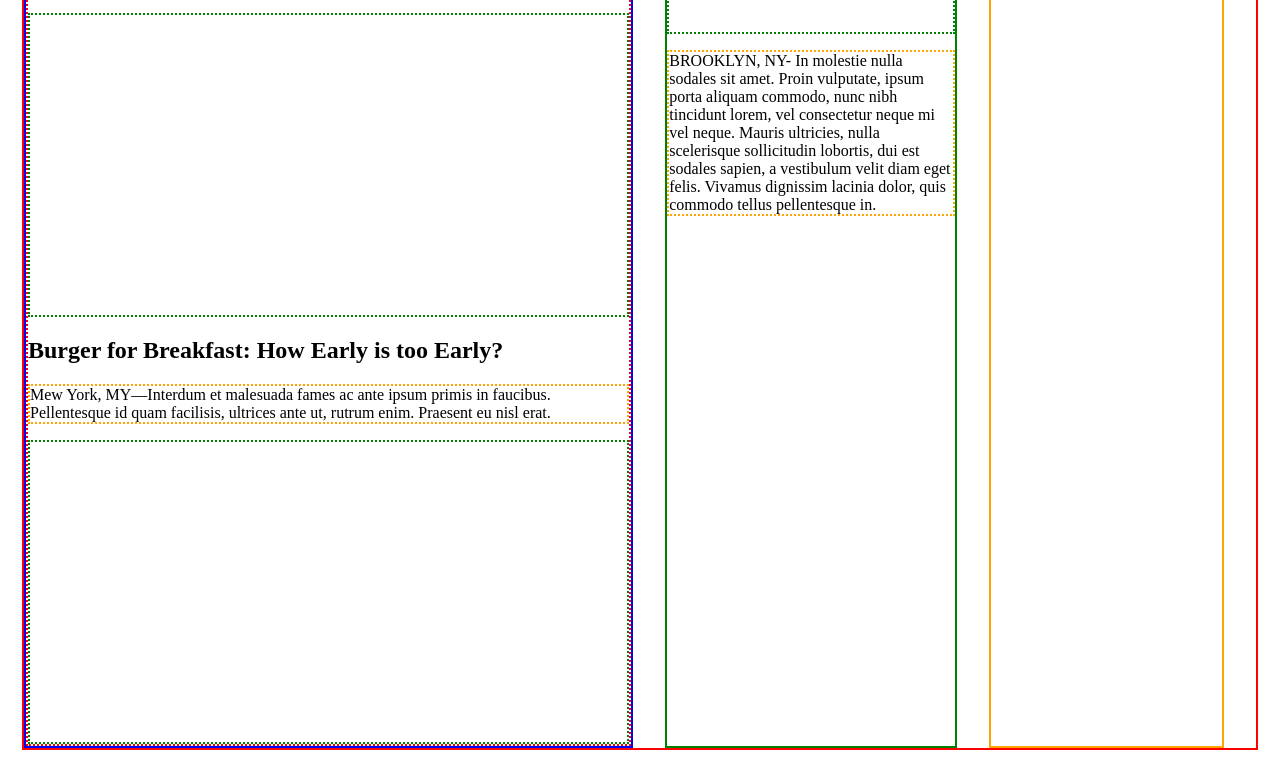
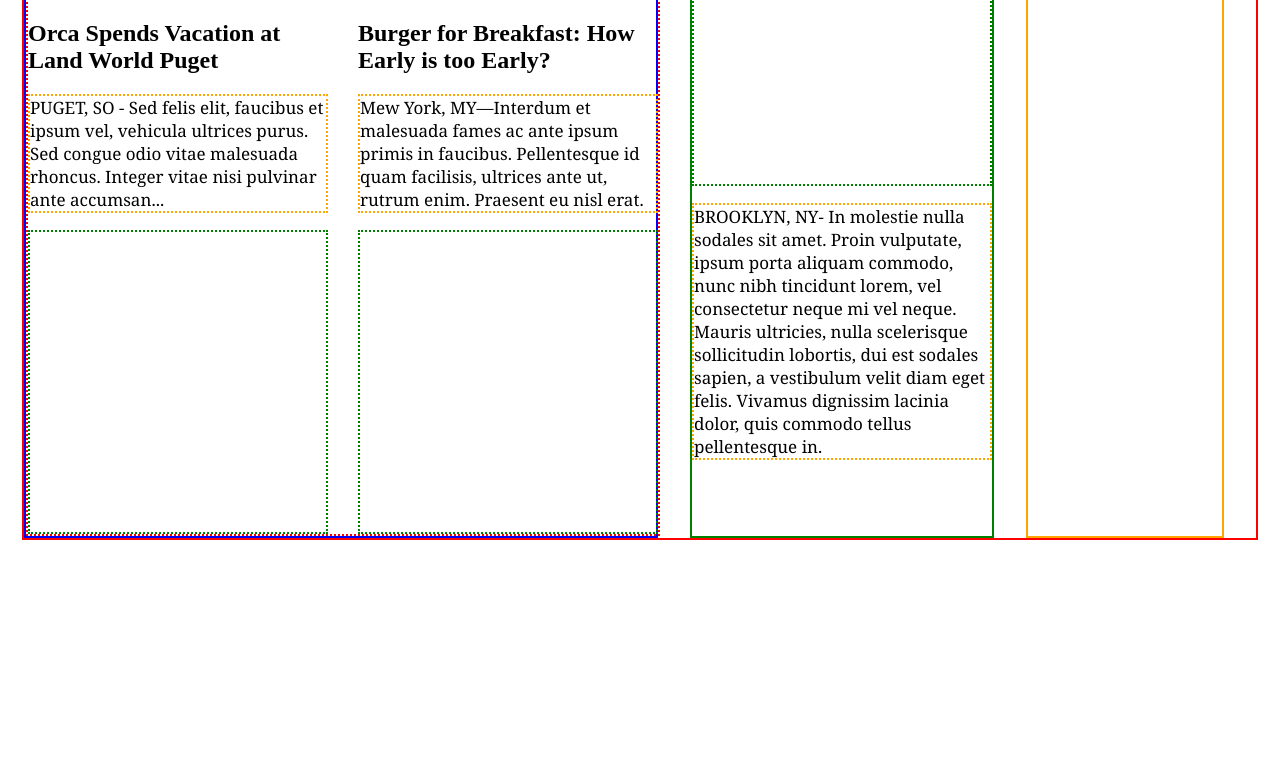
Before and after one commit to zmcewen/news, a plain HTML site: page index.html in a window 1280 px wide. Shown: the part 746-1518 px from the top of the page. After the commit the page ends 1364 px from the top, so only its background shows below. Drawn offline with Linux system fonts and the light colour scheme.

Commit message:
add column stories

```diff
--- a/resources/css/style.css
+++ b/resources/css/style.css
@@ -38,6 +38,9 @@ nav span a {
   text-decoration: underline;
   cursor: auto;
 }
+body {
+  display: block;
+}
 .container {
   border: 2px solid red;
   display: flex;
@@ -53,6 +56,7 @@ nav span a {
 .column.large {
   border: 2px solid blue;
   width: 630px;
+  display: flex;
 }
 .lead-story {
   border: 2px dotted Aqua;
@@ -71,19 +75,34 @@ nav span a {
   margin-top:0px;
   font-size: 40px;
   text-align: left;
+  display: flex;
 }
 .narrative {
   border: 2px dotted orange;
+  font-family: Georgia;
+  font-size: 17px;
+  color: black;
+  display: block;
 }
 .stories {
   border: 2px dotted red;
   display: flex;
+  justify-content: space-between;
+  margin-top: 17px;
+  width: 630px;
+}
+.story {
+  display: flex;
+  flex-direction: column;
+  width: 300px;
 }
 .fall-cancelled.image-content {
   background-image: url("../images/img-story-2.png");
+  display: flex;
 }
 .pop-culture.image-content {
   background-image: url("../images/img-story-3.png");
+  display: flex;
 }
 .column.medium {
   border: 2px solid green;
@@ -92,6 +111,7 @@ nav span a {
 }
 .cat-ceo.image-content {
   background-image: url("../images/img-story-1.png");
+  display: flex;
 }
 .column.small {
   border: 2px solid orange;
```
Also changed, not shown: index.html (+1 -1 lines).
